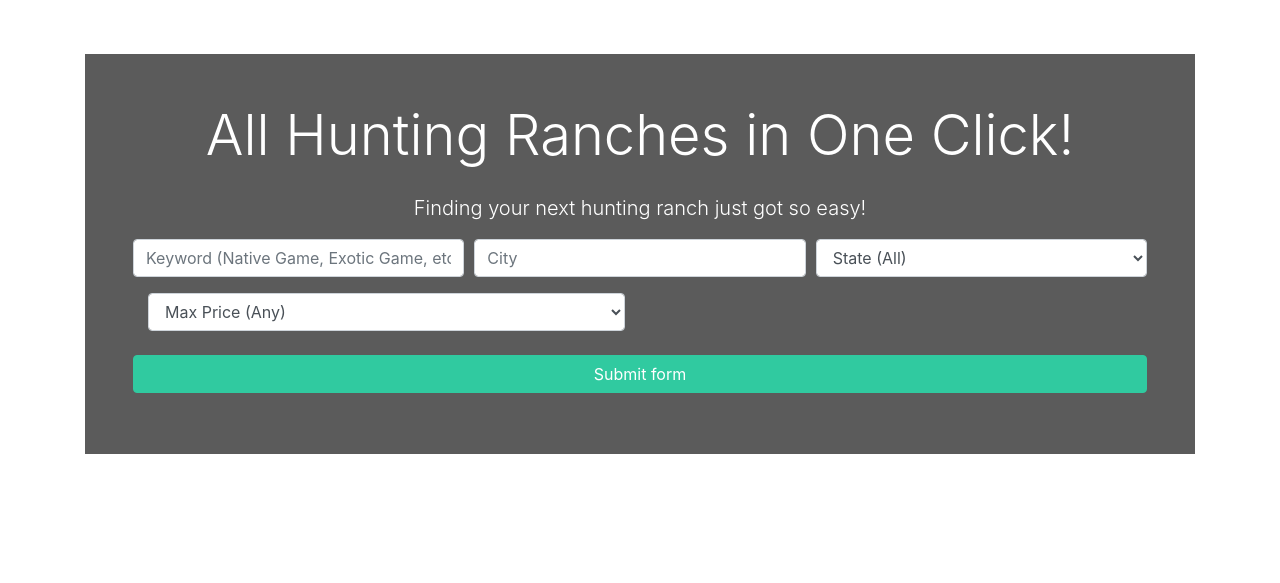
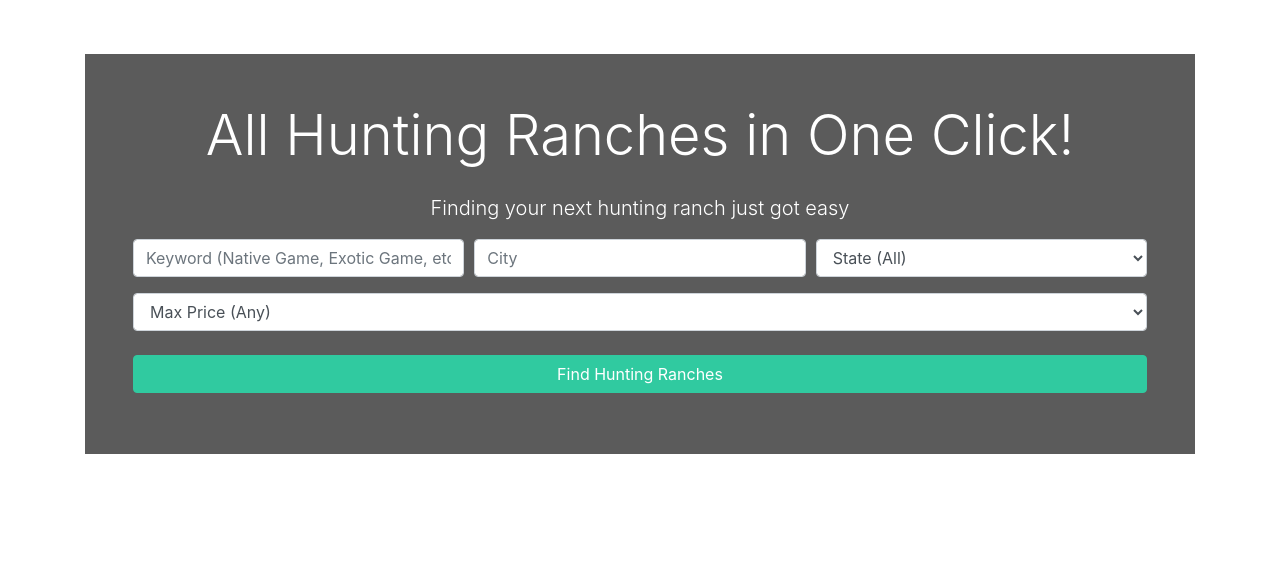
Before and after one commit to seabazz/btre, a Django app: page / in a window 1280 px wide. Shown: the part 211-794 px from the top of the page. Run offline with Django 3.2, Linux system fonts and the light colour scheme; data that the repository does not hold is empty; some libraries are stand-ins or nearby versions.

Commit message:
change text index.html

```diff
--- a/templates/pages/index.html
+++ b/templates/pages/index.html
@@ -13,7 +13,7 @@
               <h1 class="display-4 mb-4">
                 All Hunting Ranches in One Click!
               </h1>
-              <p class="lead">Finding your next hunting ranch just got so easy!</p>
+              <p class="lead">Finding your next hunting ranch just got easy</p>
               <div class="search">
                 <form action="{% url 'search' %}">
                   <!-- Form Row 1 -->
@@ -49,7 +49,7 @@
                         {% endfor %}
                       </select>
                     </div>-->
-                    <div class="col-md-6 mb-3">
+                    <div class="col-md-14 mb-3">
                       <select name="price" class="form-control" id="type">
                         <option selected="true" disabled="disabled">Max Price (Any)</option>
                         {% for key,value in price_choices.items %}
@@ -58,7 +58,7 @@
                       </select>
                     </div>
                   </div>
-                  <button class="btn btn-secondary btn-block mt-4" type="submit">Submit form</button>
+                  <button class="btn btn-secondary btn-block mt-4" type="submit">Find Hunting Ranches</button>
                 </form>
               </div>
             </div>
```
